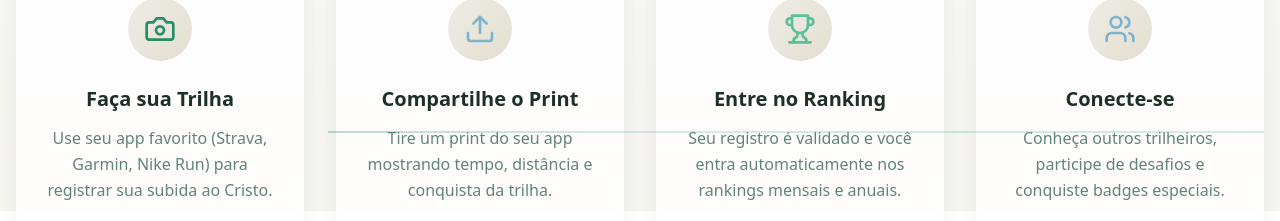
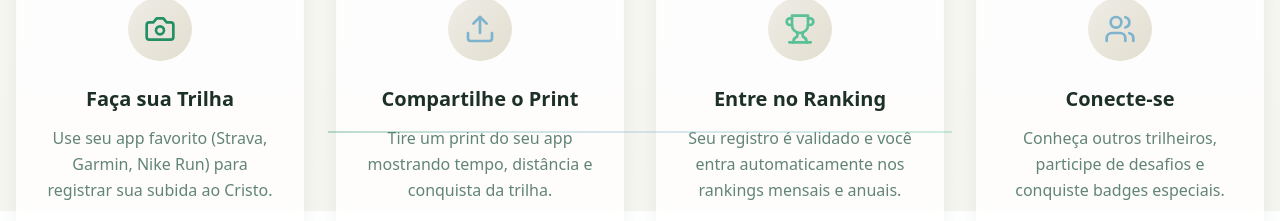
Before and after one commit to ComunicacaoSocialAg/trilha-do-cristo-app, a React (Vite) app: page / in a window 1280 px wide. Shown: the part 2452-2673 px from the top of the page. Built offline with nearby package versions, Linux system fonts and the light colour scheme.

Commit message:
Remove errant line
The AI removed a line that was incorrectly displayed, spanning from the right corner to the end of the third box. This was done by modifying the `HowItWorks.tsx` component.
-edited src/components/HowItWorks.tsx

```diff
--- a/src/components/HowItWorks.tsx
+++ b/src/components/HowItWorks.tsx
@@ -80,7 +80,6 @@ export function HowItWorks() {
         <div className="hidden lg:block relative -mt-24 pointer-events-none">
           <div className="absolute top-1/2 left-1/4 w-1/4 h-0.5 bg-gradient-to-r from-primary/30 to-accent/30"></div>
           <div className="absolute top-1/2 left-1/2 w-1/4 h-0.5 bg-gradient-to-r from-accent/30 to-primary-glow/30"></div>
-          <div className="absolute top-1/2 left-3/4 w-1/4 h-0.5 bg-gradient-to-r from-primary-glow/30 to-accent/30"></div>
         </div>
       </div>
     </section>
```
